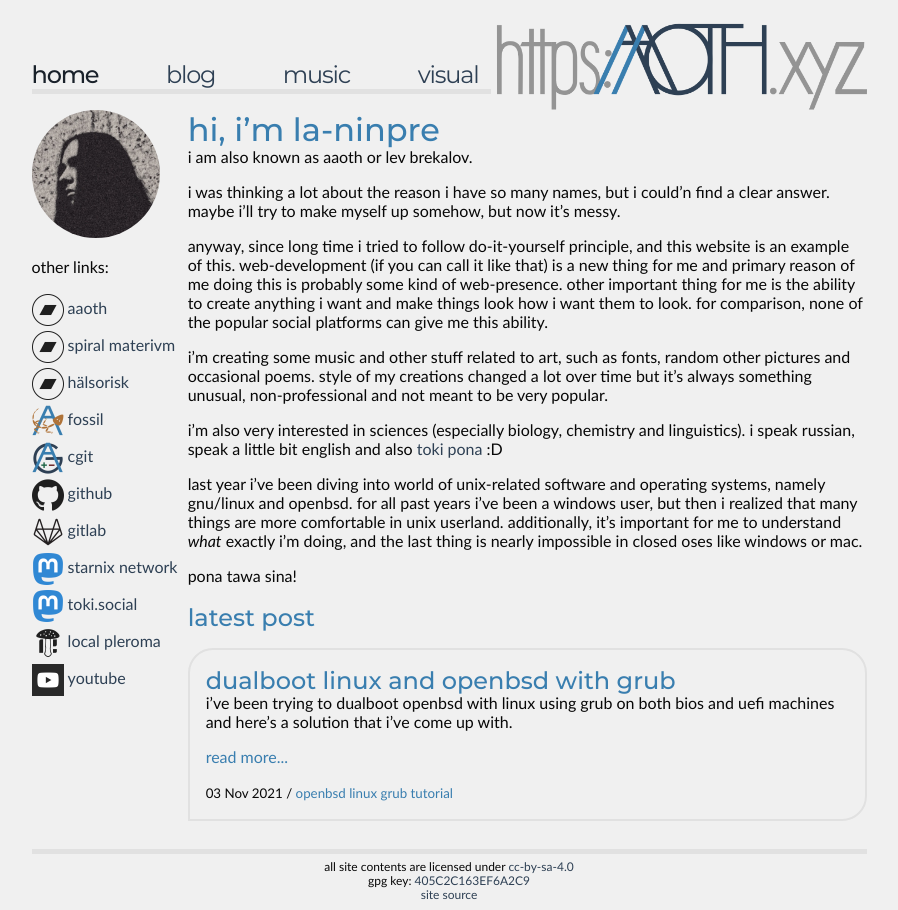
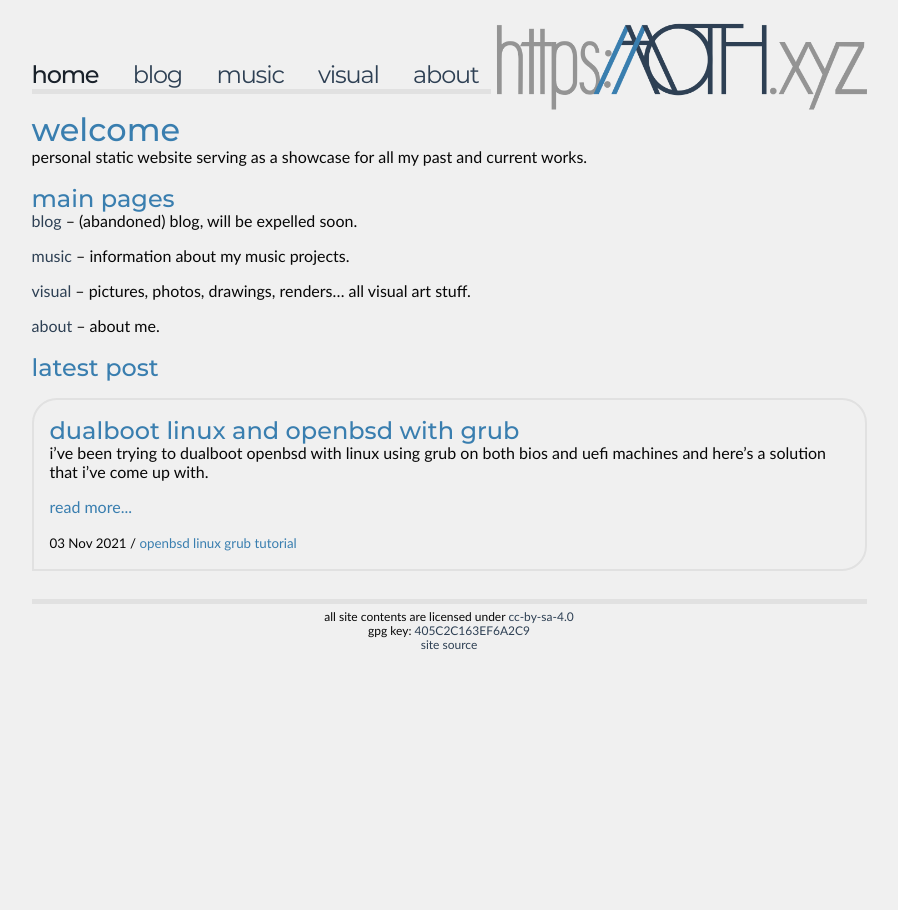
Before and after one commit to la-ninpre/aaoth.xyz, a Jekyll site: the page built from index.md, in a window 1280 px wide. Shown: the whole page, without its empty margins (191-1089 px from the left). Built offline with Jekyll 4.4.1, drawn with Linux system fonts in a browser that asks for light colours.

Commit message:
move previous home page to about page
also modified contents of about page, removed some junk paragraphs.

```diff
--- a/_data/navigation.yml
+++ b/_data/navigation.yml
@@ -6,3 +6,5 @@
   link: /music/
 - name: visual
   link: /visual/
+- name: about
+  link: /about/
--- a/_layouts/about-page.html
+++ b/_layouts/about-page.html
@@ -26,10 +26,5 @@
 
     <div class="about-info">
         {{ content }}
-        <div class="latest-post">
-            <h2>latest post</h2>
-            {% assign post = site.posts[0] %}
-            {% include post-preview.html %}
-        </div>
     </div>
 </div>
--- /dev/null
+++ b/_layouts/home-page.html
@@ -0,0 +1,11 @@
+---
+layout: default
+---
+
+{{ content }}
+
+<div class="latest-post">
+    <h2>latest post</h2>
+    {% assign post = site.posts[0] %}
+    {% include post-preview.html %}
+</div>
--- a/index.md
+++ b/index.md
@@ -1,36 +1,18 @@
 ---
-title: about
-layout: about-page
+title: home
+layout: home-page
 ---
 
-# hi, i'm la-ninpre
+# welcome
 
-i am also known as aaoth or lev brekalov.
+personal static website serving as a showcase for all my past and current works.
 
-i was thinking a lot about the reason i have so many names, but i could'n find
-a clear answer. maybe i'll try to make myself up somehow, but now it's messy.
+## main pages
 
-anyway, since long time i tried to follow do-it-yourself principle, and this
-website is an example of this. web-development (if you can call it like that)
-is a new thing for me and primary reason of me doing this is probably some
-kind of web-presence. other important thing for me is the ability to create
-anything i want and make things look how i want them to look. for comparison,
-none of the popular social platforms can give me this ability.
+* [blog](/blog) -- (abandoned) blog, will be expelled soon.
 
-i'm creating some music and other stuff related to art, such as fonts, random
-other pictures and occasional poems. style of my creations changed a lot over
-time but it's always something unusual, non-professional and not meant to be
-very popular.
+* [music](/music) -- information about my music projects.
 
-i'm also very interested in sciences (especially biology, chemistry and
-linguistics). i speak russian, speak a little bit english and also
-[toki pona](https://tokipona.org) :D
+* [visual](/visual) -- pictures, photos, drawings, renders... all visual art stuff.
 
-last year i've been diving into world of unix-related software and operating
-systems, namely gnu/linux and openbsd. for all past years i've been a windows
-user, but then i realized that many things are more comfortable in
-unix userland.
-additionally, it's important for me to understand *what* exactly i'm doing, and
-the last thing is nearly impossible in closed oses like windows or mac.
-
-pona tawa sina!
+* [about](/about) -- about me.
```
Also changed, not shown: about.md (added, +25 -0 lines).
